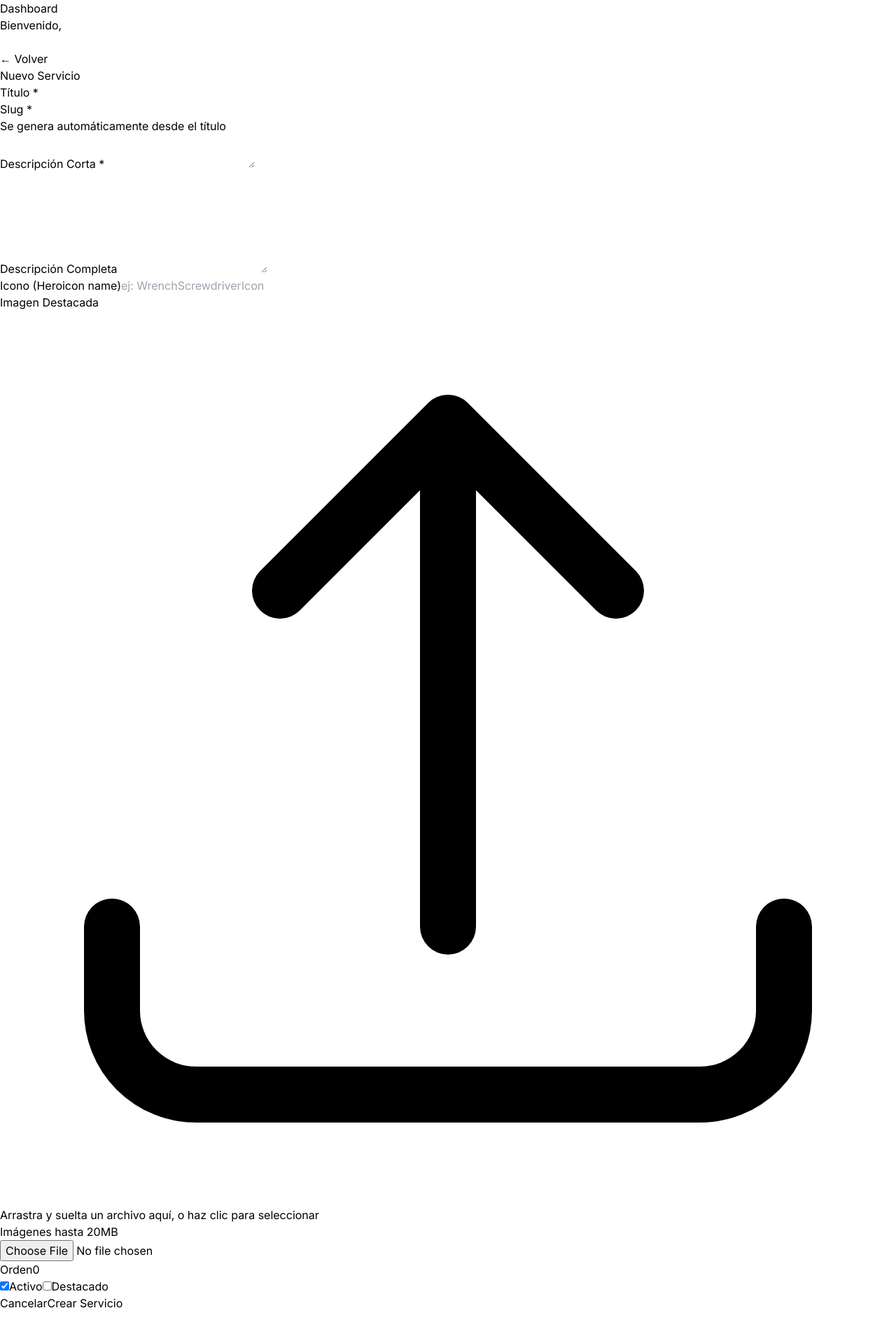
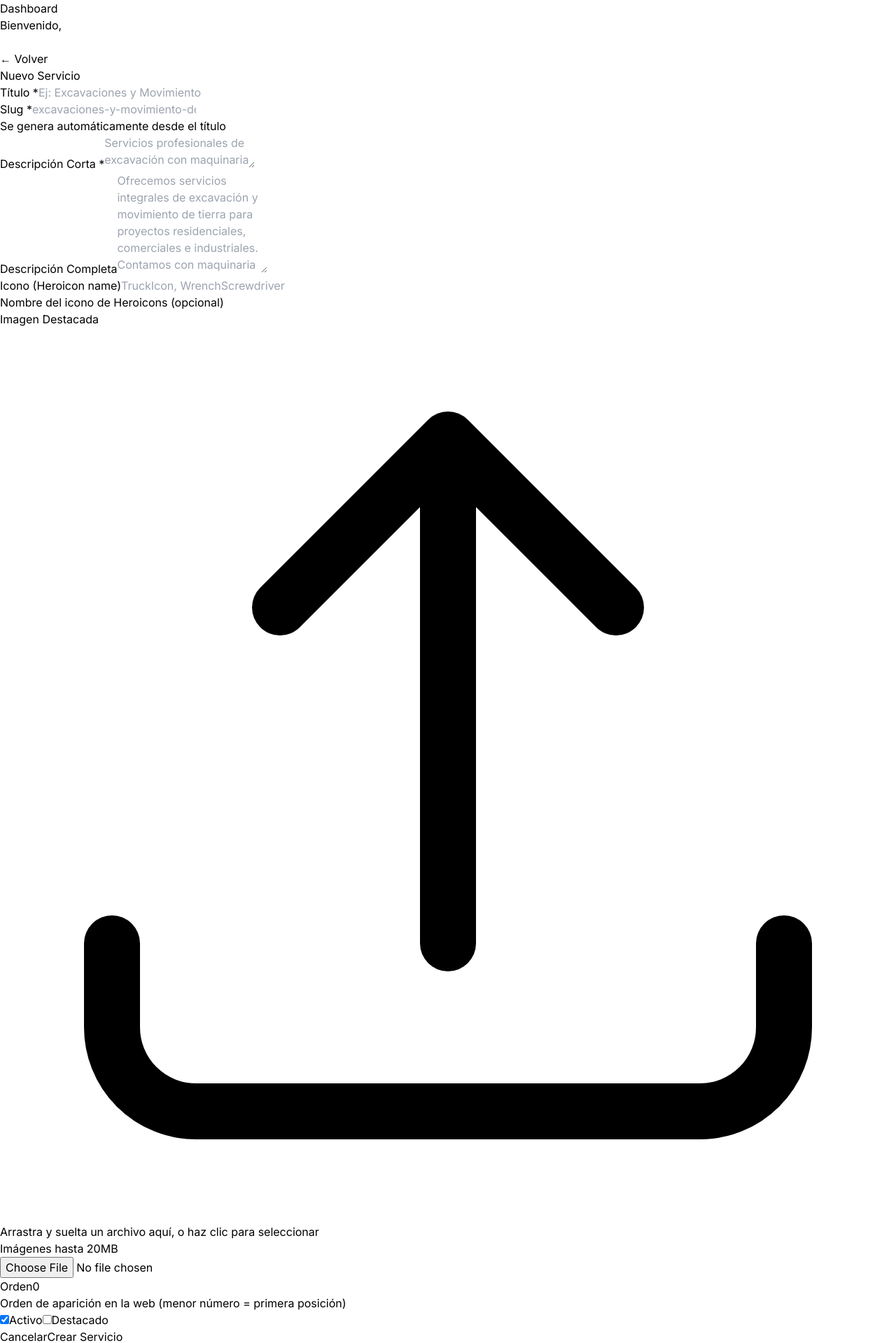
Before and after one commit to nikoidev/vimes, a Next.js app in the folder frontend/: page /cms/services/new in a window 1280 px wide. Shown: the part 6720-8639 px from the top of the page at 70% size. Before the commit the page ends 8594 px from the top, so only its background shows below. Built offline with nearby package versions, Linux system fonts and the light colour scheme; no server answers.

Commit message:
Agregar placeholders descriptivos en los campos del formulario de creación de proyectos y servicios para mejorar la usabilidad.

```diff
--- a/frontend/app/cms/services/new/page.tsx
+++ b/frontend/app/cms/services/new/page.tsx
@@ -112,6 +112,7 @@ export default function NewServicePage() {
                 value={formData.title}
                 onChange={handleChange}
                 required
+                placeholder="Ej: Excavaciones y Movimiento de Tierra"
                 className="w-full px-4 py-2 border rounded-lg dark:bg-gray-900 dark:border-gray-700"
               />
             </div>
@@ -128,6 +129,7 @@ export default function NewServicePage() {
                 value={formData.slug}
                 onChange={handleChange}
                 required
+                placeholder="excavaciones-y-movimiento-de-tierra"
                 className="w-full px-4 py-2 border rounded-lg dark:bg-gray-900 dark:border-gray-700"
               />
               <p className="text-xs text-gray-500 dark:text-gray-400 mt-1">
@@ -150,6 +152,7 @@ export default function NewServicePage() {
                 onChange={handleChange}
                 required
                 rows={2}
+                placeholder="Servicios profesionales de excavación con maquinaria de última generación para todo tipo de proyectos."
                 className="w-full px-4 py-2 border rounded-lg dark:bg-gray-900 dark:border-gray-700"
               />
             </div>
@@ -168,6 +171,7 @@ export default function NewServicePage() {
                 value={formData.description || ""}
                 onChange={handleChange}
                 rows={6}
+                placeholder="Ofrecemos servicios integrales de excavación y movimiento de tierra para proyectos residenciales, comerciales e industriales. Contamos con maquinaria moderna y un equipo de operadores altamente capacitados que garantizan trabajos eficientes y seguros. Nuestros servicios incluyen: nivelación de terrenos, excavación para cimientos, apertura de zanjas, rellenos compactados y más."
                 className="w-full px-4 py-2 border rounded-lg dark:bg-gray-900 dark:border-gray-700"
               />
             </div>
@@ -183,9 +187,12 @@ export default function NewServicePage() {
                 name="icon"
                 value={formData.icon || ""}
                 onChange={handleChange}
-                placeholder="ej: WrenchScrewdriverIcon"
+                placeholder="TruckIcon, WrenchScrewdriverIcon, BuildingOffice2Icon"
                 className="w-full px-4 py-2 border rounded-lg dark:bg-gray-900 dark:border-gray-700"
               />
+              <p className="text-xs text-gray-500 dark:text-gray-400 mt-1">
+                Nombre del icono de Heroicons (opcional)
+              </p>
             </div>
 
             {/* Featured Image Upload */}
@@ -218,8 +225,12 @@ export default function NewServicePage() {
                 name="order"
                 value={formData.order}
                 onChange={handleChange}
+                placeholder="1"
                 className="w-full px-4 py-2 border rounded-lg dark:bg-gray-900 dark:border-gray-700"
               />
+              <p className="text-xs text-gray-500 dark:text-gray-400 mt-1">
+                Orden de aparición en la web (menor número = primera posición)
+              </p>
             </div>
 
             {/* Checkboxes */}
```
Also changed, not shown: frontend/app/cms/projects/new/page.tsx (+16 -0 lines).
